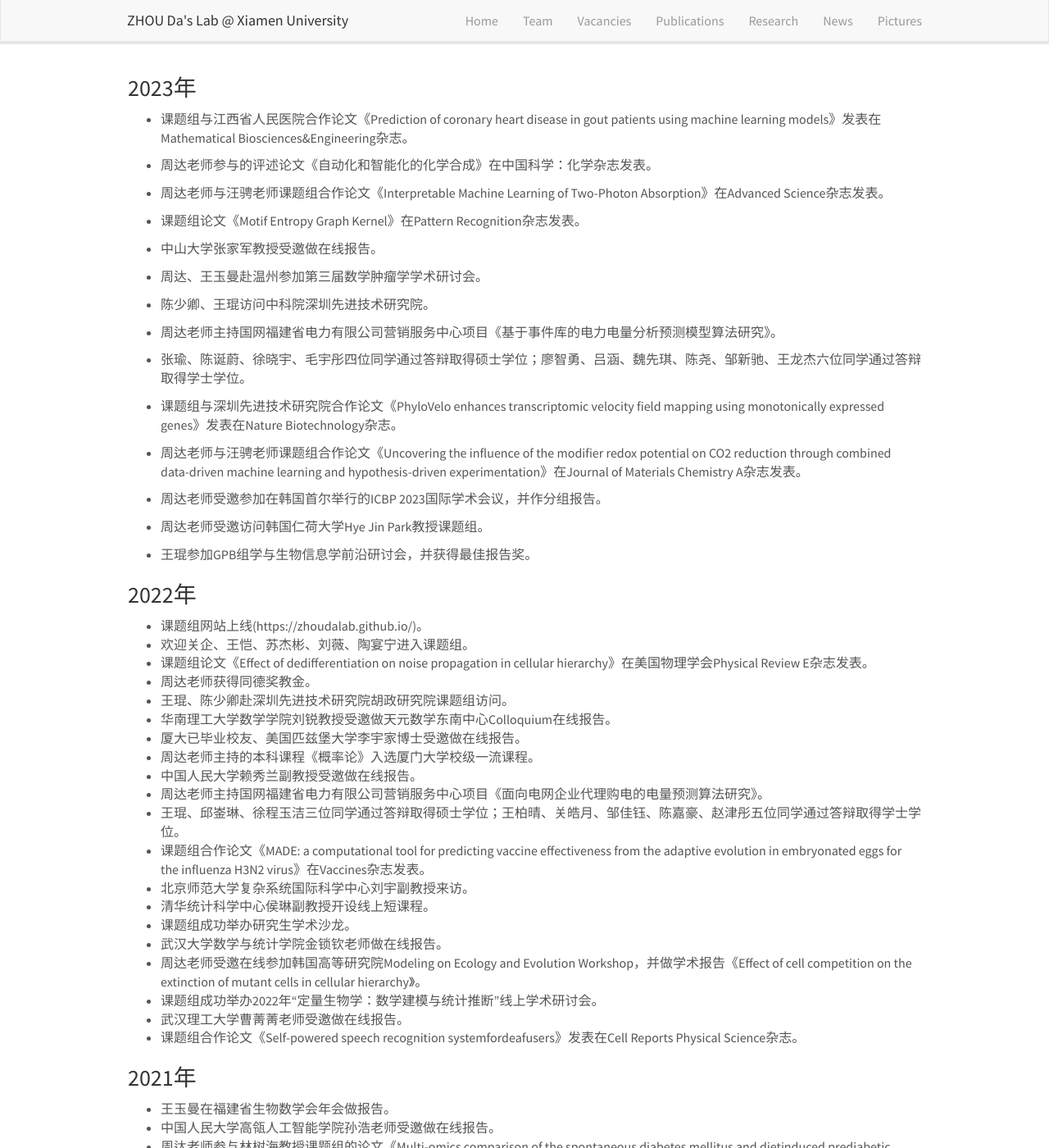
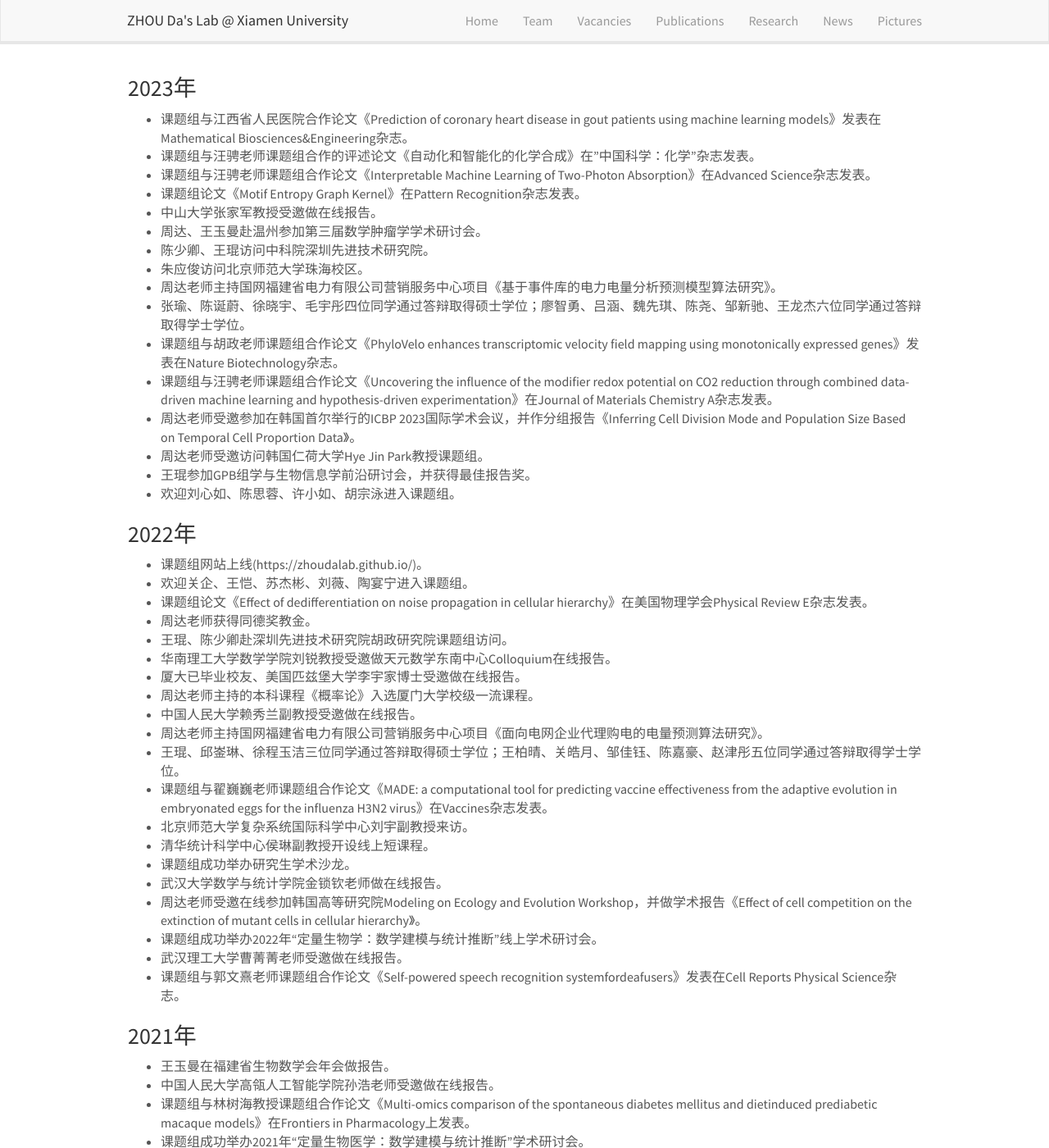
Before and after one commit to ZhouDaLab/zhoudalab.github.io, a Jekyll site: the page built from _pages/news.md, in a window 1280 px wide and 1400 px high. Shown: the whole window at 82% size. Built offline with Jekyll 4.4.1, drawn with Linux system fonts in a browser that asks for light colours; nearby versions of some CDN libraries; some of the changed text lies outside the part shown.

Commit message:
Update news.md

```diff
--- a/_pages/news.md
+++ b/_pages/news.md
@@ -9,32 +9,21 @@ permalink: /news/
 ### 2023年
 
 - 课题组与江西省人民医院合作论文《Prediction of coronary heart disease in gout patients using machine learning models》发表在Mathematical Biosciences&Engineering杂志。
-
-- 周达老师参与的评述论文《自动化和智能化的化学合成》在中国科学：化学杂志发表。
-
-- 周达老师与汪骋老师课题组合作论文《Interpretable Machine Learning of Two-Photon Absorption》在Advanced Science杂志发表。
-
+- 课题组与汪骋老师课题组合作的评述论文《自动化和智能化的化学合成》在"中国科学：化学"杂志发表。
+- 课题组与汪骋老师课题组合作论文《Interpretable Machine Learning of Two-Photon Absorption》在Advanced Science杂志发表。
 - 课题组论文《Motif Entropy Graph Kernel》在Pattern Recognition杂志发表。
-
 - 中山大学张家军教授受邀做在线报告。
-
 - 周达、王玉曼赴温州参加第三届数学肿瘤学学术研讨会。
-
 - 陈少卿、王琨访问中科院深圳先进技术研究院。
-
+- 朱应俊访问北京师范大学珠海校区。
 - 周达老师主持国网福建省电力有限公司营销服务中心项目《基于事件库的电力电量分析预测模型算法研究》。
-
 - 张瑜、陈诞蔚、徐晓宇、毛宇彤四位同学通过答辩取得硕士学位；廖智勇、吕涵、魏先琪、陈尧、邹新驰、王龙杰六位同学通过答辩取得学士学位。
-
-- 课题组与深圳先进技术研究院合作论文《PhyloVelo enhances transcriptomic velocity field mapping using monotonically expressed genes》发表在Nature Biotechnology杂志。
-
-- 周达老师与汪骋老师课题组合作论文《Uncovering the influence of the modifier redox potential on CO2 reduction through combined data-driven machine learning and hypothesis-driven experimentation》在Journal of Materials Chemistry A杂志发表。
-
-- 周达老师受邀参加在韩国首尔举行的ICBP 2023国际学术会议，并作分组报告。
-
+- 课题组与胡政老师课题组合作论文《PhyloVelo enhances transcriptomic velocity field mapping using monotonically expressed genes》发表在Nature Biotechnology杂志。
+- 课题组与汪骋老师课题组合作论文《Uncovering the influence of the modifier redox potential on CO2 reduction through combined data-driven machine learning and hypothesis-driven experimentation》在Journal of Materials Chemistry A杂志发表。
+- 周达老师受邀参加在韩国首尔举行的ICBP 2023国际学术会议，并作分组报告《Inferring Cell Division Mode and Population Size Based on Temporal Cell Proportion Data》。
 - 周达老师受邀访问韩国仁荷大学Hye Jin Park教授课题组。
-
 - 王琨参加GPB组学与生物信息学前沿研讨会，并获得最佳报告奖。
+- 欢迎刘心如、陈思蓉、许小如、胡宗泳进入课题组。
 
 ### 2022年
 
@@ -49,7 +38,7 @@ permalink: /news/
 - 中国人民大学赖秀兰副教授受邀做在线报告。
 - 周达老师主持国网福建省电力有限公司营销服务中心项目《面向电网企业代理购电的电量预测算法研究》。
 - 王琨、邱崟琳、徐程玉洁三位同学通过答辩取得硕士学位；王柏晴、关皓月、邹佳钰、陈嘉豪、赵津彤五位同学通过答辩取得学士学位。
-- 课题组合作论文《MADE: a computational tool for predicting vaccine effectiveness from the adaptive evolution in embryonated eggs for the influenza H3N2 virus》在Vaccines杂志发表。
+- 课题组与翟巍巍老师课题组合作论文《MADE: a computational tool for predicting vaccine effectiveness from the adaptive evolution in embryonated eggs for the influenza H3N2 virus》在Vaccines杂志发表。
 - 北京师范大学复杂系统国际科学中心刘宇副教授来访。
 - 清华统计科学中心侯琳副教授开设线上短课程。
 - 课题组成功举办研究生学术沙龙。
@@ -57,24 +46,24 @@ permalink: /news/
 - 周达老师受邀在线参加韩国高等研究院Modeling on Ecology and Evolution Workshop，并做学术报告《Effect of cell competition on the extinction of mutant cells in cellular hierarchy》。
 - 课题组成功举办2022年“定量生物学：数学建模与统计推断”线上学术研讨会。
 - 武汉理工大学曹菁菁老师受邀做在线报告。
-- 课题组合作论文《Self-powered speech recognition systemfordeafusers》发表在Cell Reports Physical Science杂志。
+- 课题组与郭文熹老师课题组合作论文《Self-powered speech recognition systemfordeafusers》发表在Cell Reports Physical Science杂志。
 
 ### 2021年
 
 - 王玉曼在福建省生物数学会年会做报告。
 - 中国人民大学高瓴人工智能学院孙浩老师受邀做在线报告。
-- 周达老师参与林树海教授课题组的论文《Multi-omics comparison of the spontaneous diabetes mellitus and dietinduced prediabetic macaque models》在Frontiers in Pharmacology上发表。
+- 课题组与林树海教授课题组合作论文《Multi-omics comparison of the spontaneous diabetes mellitus and dietinduced prediabetic macaque models》在Frontiers in Pharmacology上发表。
 - 课题组成功举办2021年“定量生物医学：数学建模与统计推断”学术研讨会。
 - 德国马普进化生物学研究所高远晓博士受邀做在线报告。
 - 课题组成功举办研究生学术沙龙。
 - 北京师范大学刘宇老师受邀做在线报告。
 - 欢迎王文彬，朱应俊，郭欣宸，许卓莹进入课题组。
 - 祝贺毕艺龙、郑溢颖、王玉曼、吴智杰四位同学顺利毕业并取得硕士学位。
-- 陈少卿同学前往深圳先进技术研究院胡政研究员课题组进行春季学期访学。
+- 陈少卿前往深圳先进技术研究院胡政研究员课题组进行春季学期访学。
 - 课题组荣获田昭武交叉学科奖。
 - 课题组与汪骋教授课题组合作论文《Machine-learning-guided discovery and optimization of additives in preparing Cu catalysts for CO2 reduction》在国际化学顶级期刊JACS上发表。
-- 周达老师参与论文《Graph Attention Networks for New Product Sales Forecasting in E-Commerce》被DASFAA 2021会议（CCF-B类）接收，论文第一作者是已毕业校友徐传宇。
-- 王琨同学再次前往深圳先进技术研究院胡政研究员课题组进行春季学期访学。
+- 课题组论文《Graph Attention Networks for New Product Sales Forecasting in E-Commerce》发表在DASFAA 2021会议（CCF-B类）。
+- 王琨前往深圳先进技术研究院胡政研究员课题组进行春季学期访学。
 - 课题组论文《Stochastic stem cell models with mutation: A comparison of asymmetric and symmetric divisions》在生物数学知名期刊Mathematical Biosciences杂志发表。
 - 周达老师荣获厦门大学青年教师教学技能比赛特等奖。
 
@@ -82,12 +71,12 @@ permalink: /news/
 
 - 吴智杰在福建省生物数学会年会做报告。
 - 周达老师受聘“厦门市司法强制隔离戒毒所专家库成员”（数据分析方向）。
-- 第三届定量生物学：模型与推断学术研讨会成功召开。
-- 周达老师参与汪骋教授课题组的论文《Probing surface structure on two-dimensional metal-organic layers to understand suppressed interlayer packing》在Nano Research杂志发表。
+- 课题组成功举办第三届定量生物学：模型与推断学术研讨会。
+- 课题组与汪骋教授课题组合作论文《Probing surface structure on two-dimensional metal-organic layers to understand suppressed interlayer packing》在Nano Research杂志发表。
 - 欢迎2020级博士生张良，硕士生徐晓宇、陈诞蔚、张瑜加入课题组！
 - 周达老师新聘为数学科学学院博士生导师。
-- 周达老师参与《复杂动态网络上的传播行为分析》的综述论文在线发表在《中国科学-信息科学》。
-- 王琨同学赴深圳先进技术研究院访学。
+- 周达老师参与《复杂动态网络上的传播行为分析》的综述论文在线发表在”中国科学-信息科学“。
+- 王琨赴深圳先进技术研究院访学。
 - 祝贺课题组2020届各位毕业生同学！
 - 19届硕士毕业生徐传宇获得福建省优秀学术硕士论文。
 - 课题组与厦大化院汪骋教授课题组合作的机器学习指导金属有机框架论文发表在Cell出版社旗下的《Matter》杂志。
```
